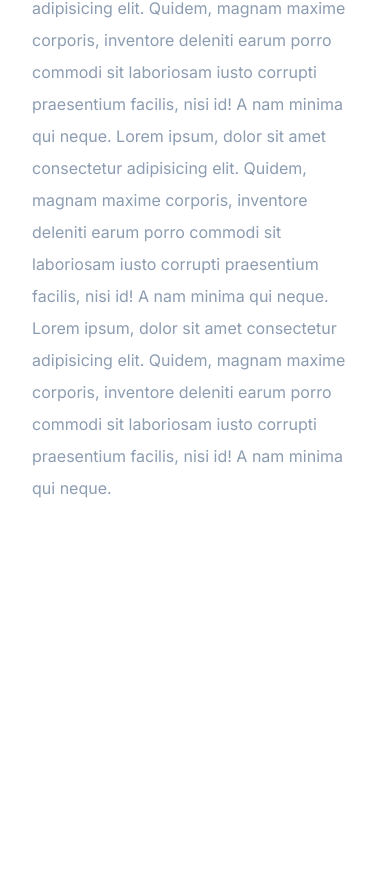
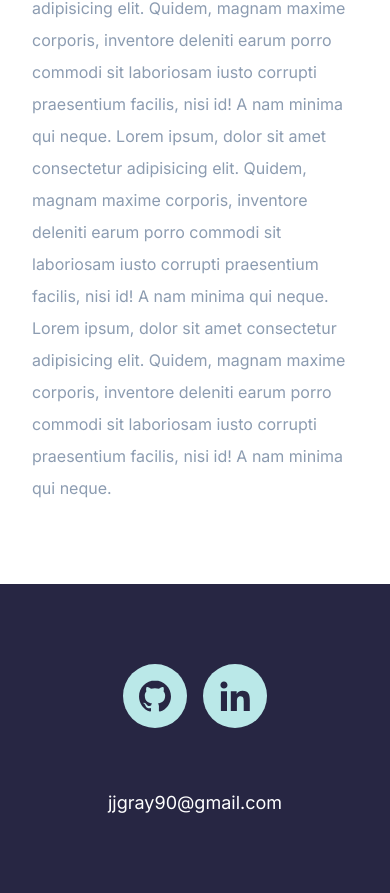
Before and after one commit to jjgray90/oxna-portfolio, a plain HTML site: page index.html in a window 390 px wide. Shown: the part 4446-5339 px from the top of the page. Before the commit the page ends 5030 px from the top, so only its background shows below. Drawn offline with Linux system fonts and the light colour scheme.

Commit message:
completed footer and mobile styles

```diff
--- /dev/null
+++ b/_footer.scss
@@ -0,0 +1,33 @@
+@use "./variables" as *;
+
+.footer {
+  @include flex-box-container;
+  background-color: $text-color-primary;
+  //   height: 13.5rem;
+  gap: 4rem;
+
+  .footer__socials-container {
+    display: flex;
+    align-items: center;
+    gap: 1rem;
+
+    .footer_socials_container-icons {
+      display: flex;
+      justify-content: center;
+      align-items: center;
+      background-color: $highlight-primary;
+      border-radius: 50%;
+      padding: 1rem;
+
+      img {
+        height: 2rem;
+        width: 2rem;
+      }
+    }
+  }
+
+  .footer__email {
+    color: white;
+    font-size: 1.125rem;
+  }
+}
--- a/_nav.scss
+++ b/_nav.scss
@@ -1,7 +1,7 @@
 @use "./variables" as *;
 
 .nav {
-  padding: 1rem 0;
+  padding: 1rem 2rem;
   display: flex;
   justify-content: space-between;
   align-items: center;
--- a/_reset.scss
+++ b/_reset.scss
@@ -7,9 +7,16 @@
 }
 
 body {
-  padding: 0 2rem;
   font-family: $font-primary;
   color: $text-color-primary;
+}
+
+html {
+  scroll-behavior: smooth;
+}
+
+main {
+  padding: 0 2rem;
 }
 
 a,
--- a/index.html
+++ b/index.html
@@ -13,14 +13,14 @@
 <body>
     <nav class="nav">
         <a href="" class="nav__nav-name nav__nav-name--text">
-            <i class="fa-solid fa-code nav__nav-name nav__nav-name--icon"></i>
+            <i id="home" class="fa-solid fa-code nav__nav-name nav__nav-name--icon"></i>
             JJ Gray
         </a>
         <div class="nav__nav-links">
-            <a href="" class="nav__nav-links-item">Home</a>
-            <a href="" class="nav__nav-links-item">About</a>
-            <a href="" class="nav__nav-links-item">Projects</a>
-            <a href="" class="nav__nav-links-item nav__nav-links-item--button">Get in Touch</a>
+            <a href="#home" class="nav__nav-links-item">Home</a>
+            <a href="#about" class="nav__nav-links-item">About</a>
+            <a href="#projects" class="nav__nav-links-item">Projects</a>
+            <a href="mailto:jjgray90@gmail.com" class="nav__nav-links-item nav__nav-links-item--button">Get in Touch</a>
         </div>
         <i class="fa-solid fa-bars nav__nav-menu-icon"></i>
     </nav>
@@ -32,7 +32,7 @@
                         class="intro__text-heading intro__text-heading--highlight">Software
                         Developer</span> based in the UK.</h2>
             </div>
-            <a href="" class="intro__work-link"><span>Take a look at my work</span><i
+            <a href="#projects" class="intro__work-link"><span>Take a look at my work</span><i
                     class="fa-solid fa-arrow-turn-down"></i></a>
         </section>
 
@@ -78,7 +78,7 @@
             </div>
         </section>
 
-        <section class="projects">
+        <section id="projects" class="projects">
             <h2 class="projects__project-heading">My Projects</h2>
             <div class="projects__project-grid">
                 <div class="projects__project-grid-card">
@@ -154,7 +154,7 @@
 
         </section>
 
-        <section class="about-me">
+        <section id="about" class="about-me">
             <h2 class="about-me__heading">About Me</h2>
             <img class="about-me__img" src="https://www.fillmurray.com/450/600" alt="bill murray">
             <p class="about-me__text">Lorem ipsum, dolor sit amet consectetur adipisicing elit. Quidem, magnam maxime
@@ -174,6 +174,15 @@
                 id! A nam minima qui neque.</p>
         </section>
     </main>
+    <footer class="footer">
+        <div class="footer__socials-container">
+            <a href="https://github.com/jjgray90" class="footer_socials_container-icons"><img src="./icons/github.svg"
+                    alt="github icon"></i></a>
+            <a href="https://www.linkedin.com/in/jjgray90/" class="footer_socials_container-icons"><img
+                    src="./icons/linkedIn.svg" alt="linkedIn icon"></i></a>
+        </div>
+        <a href="mailto:jjgray90@gmail.com" class="footer__email">jjgray90@gmail.com</a>
+    </footer>
 </body>
 
 </html>
--- a/styles.scss
+++ b/styles.scss
@@ -5,3 +5,4 @@
 @use "./skills";
 @use "./projects";
 @use "./about-me";
+@use "./footer";
```
Also changed, not shown: icons/cv.svg (added), icons/github.svg (added), icons/linkedIn.svg (added), styles.css.
